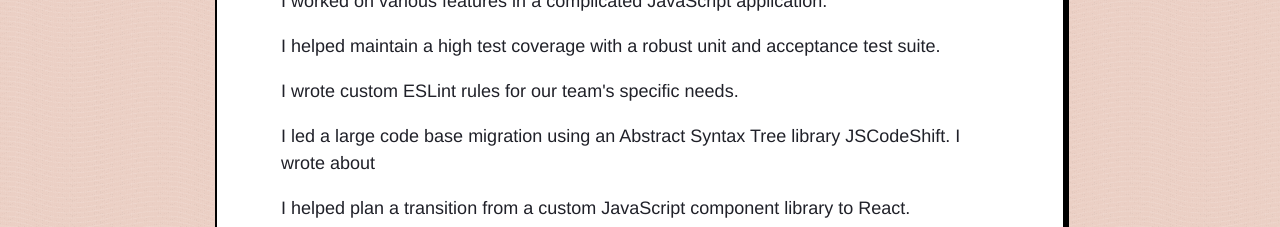
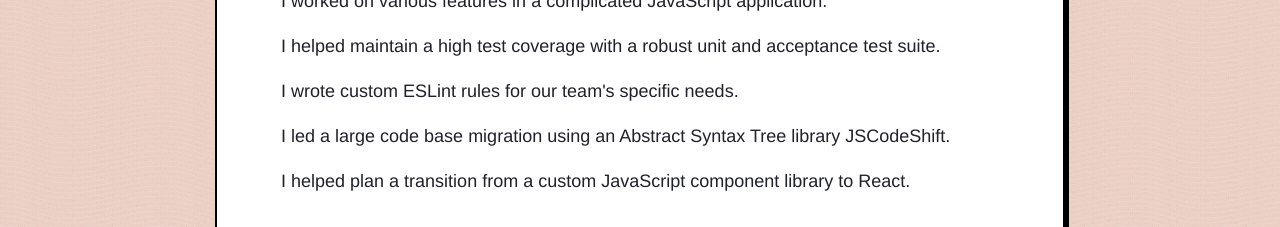
Before and after one commit to rmkubik/next-blog, a Next.js app: page /work in a window 1280 px wide. Shown: the part 6420-6647 px from the top of the page. Built offline with nearby package versions, Linux system fonts and the light colour scheme.

Commit message:
Fix typo in Nike work

```diff
--- a/pages/work.js
+++ b/pages/work.js
@@ -311,7 +311,7 @@ const Projects = () => {
         <p>I wrote custom ESLint rules for our team's specific needs.</p>
         <p>
           I led a large code base migration using an Abstract Syntax Tree
-          library JSCodeShift. I wrote about
+          library JSCodeShift.
         </p>
         <p>
           I helped plan a transition from a custom JavaScript component library
```
